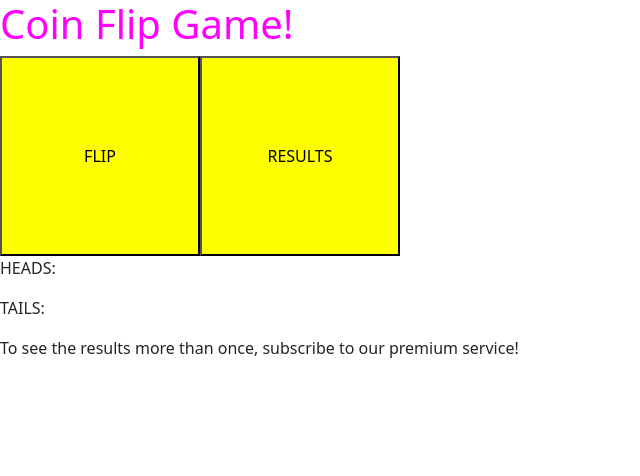
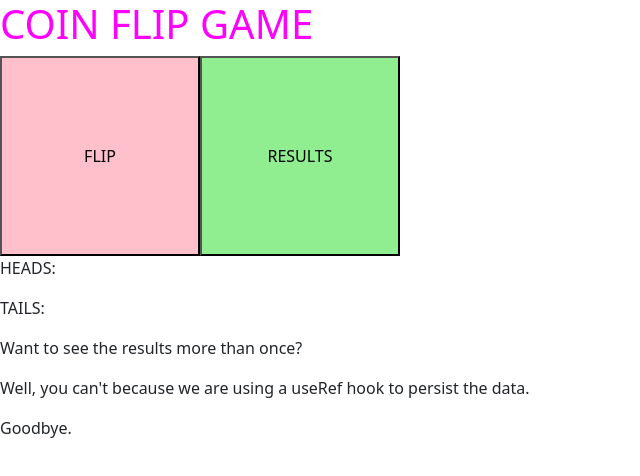
Before and after one commit to 44jovi/qa-gl-mern-react-1, a React (Create React App) app in the folder react-project/: page / in a window 1280 px wide. Shown: the top 476 px of the page, without its empty margins (0-640 px from the left). Built offline with nearby package versions, Linux system fonts and the light colour scheme.

Commit message:
update UseRefEx

```diff
--- a/react-project/src/components/use-ref-example/UseRefEx.jsx
+++ b/react-project/src/components/use-ref-example/UseRefEx.jsx
@@ -1,43 +1,56 @@
 import { useRef, useState } from "react";
+
 function UseRefEx() {
+  // Multiple renders of values stored by useRef will always only render the values stored during the first render.
+  // Even if the values stored change.
   const arrayOfResults = useRef([0, 0]);
 
   const [result, setResult] = useState([]);
 
   function coinFlip(e) {
     e.preventDefault();
-    const result = Math.random();
+    console.log("FLIP BUTTON PRESSED");
 
-    if (result <= 0.5) {
+    const randNum = Math.random();
+    console.log("random number: " + randNum);
+
+    if (randNum <= 0.5) {
       arrayOfResults.current[0] += 1;
       console.log("HEADS!");
     } else {
       arrayOfResults.current[1] += 1;
       console.log("TAILS!");
     }
-    console.log("RESULT");
-    console.log(result);
-    console.log(arrayOfResults.current);
+    console.log("useRef: " + arrayOfResults.current);
   }
 
-  function resultBtn() {
+  function handleResultBtn() {
     setResult(arrayOfResults.current);
     console.log("RESULT BUTTON PRESSED");
-    console.log(arrayOfResults.current);
-    console.log(result);
+    console.log("useState: " + result);
+    console.log("useRef: " + arrayOfResults.current);
   }
 
   return (
     <>
-      <h1>Coin Flip Game!</h1>
-      <button onClick={coinFlip}>FLIP</button>
-      <button onClick={resultBtn}>RESULTS</button>
+      <h1>COIN FLIP GAME</h1>
+      <button onClick={coinFlip} style={{ backgroundColor: "pink" }}>
+        FLIP
+      </button>
+      <button
+        onClick={handleResultBtn}
+        style={{ backgroundColor: "lightgreen" }}
+      >
+        RESULTS
+      </button>
       <br />
       <p>HEADS: {result[0]}</p>
       <p>TAILS: {result[1]}</p>
+      <p>Want to see the results more than once?</p>
       <p>
-        To see the results more than once, subscribe to our premium service!
+        Well, you can't because we are using a useRef hook to persist the data.
       </p>
+      <p>Goodbye.</p>
     </>
   );
 }
```
